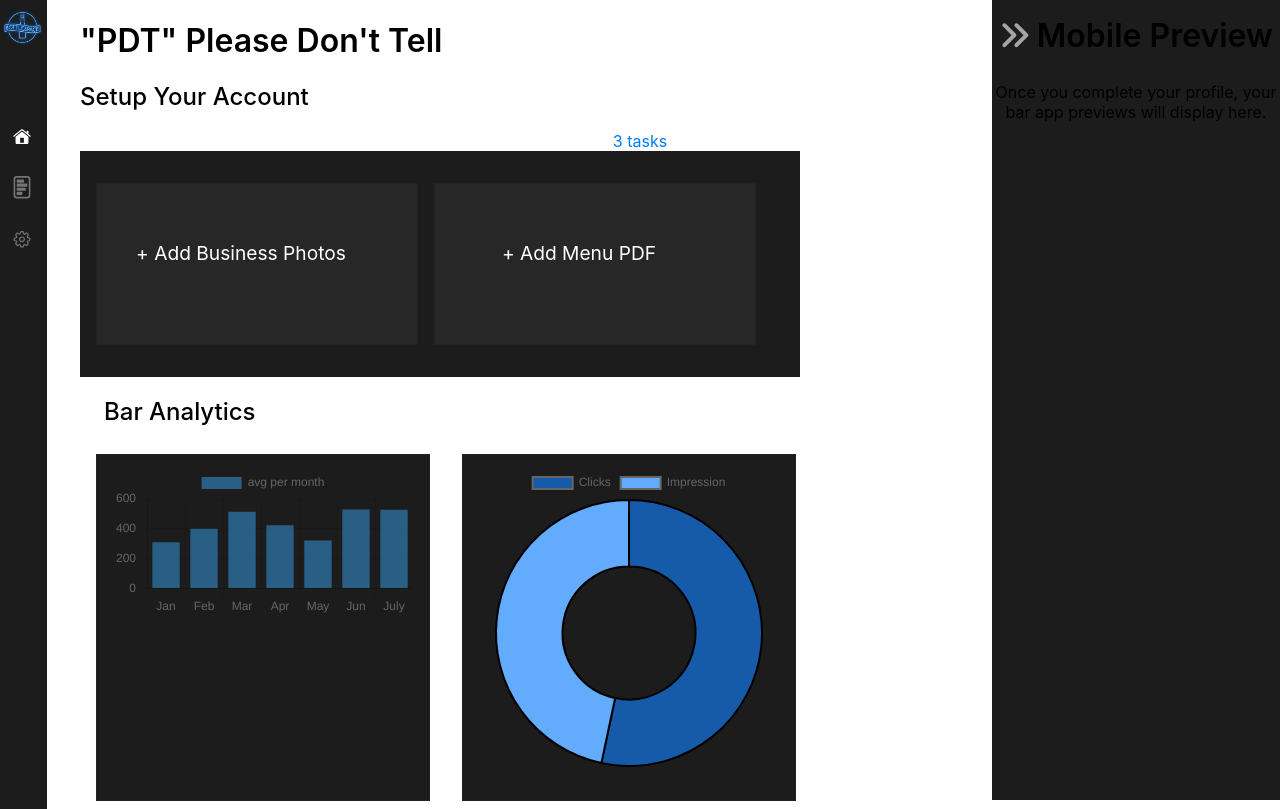
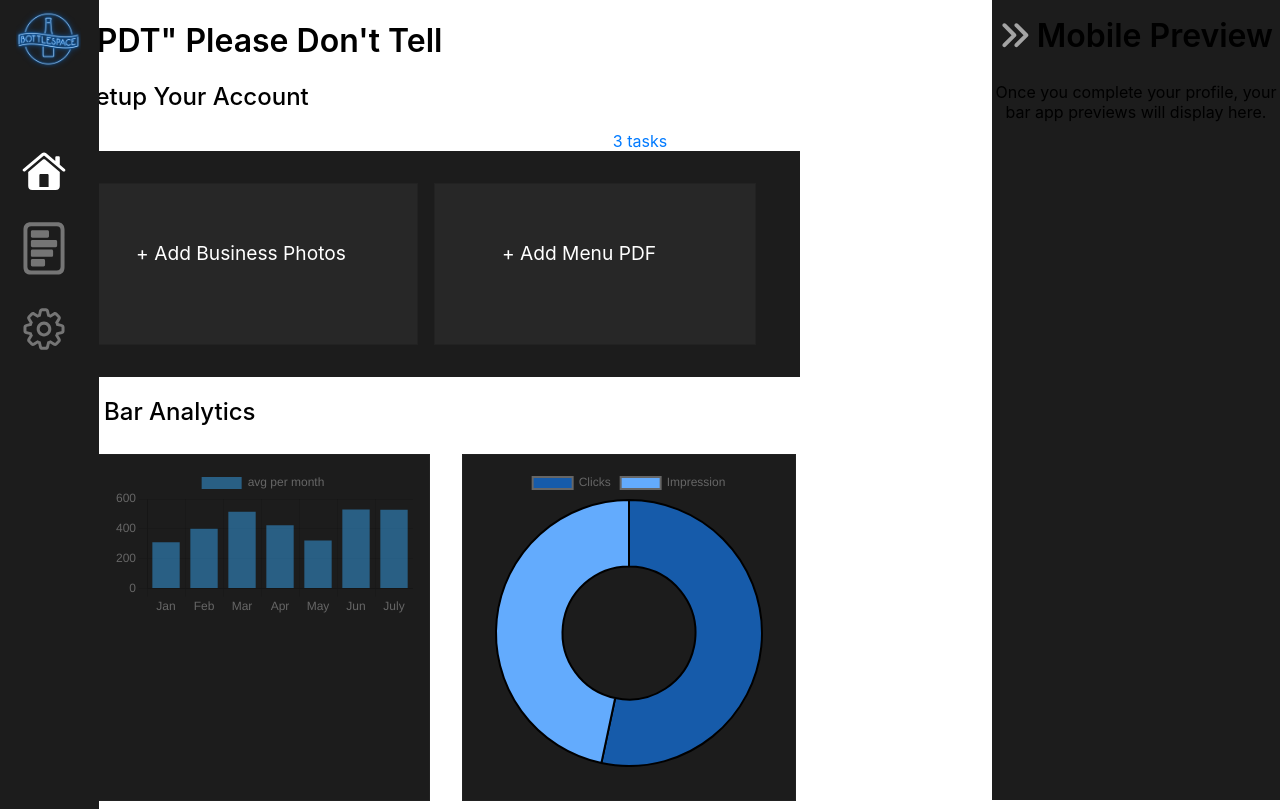
Before and after one commit to DiscoverPioneer/bottlespace-frontend, a React (Create React App) app: page /auth/home in a window 1280 px wide. Built offline with nearby package versions, Linux system fonts and the light colour scheme.

Commit message:
feat: bigger icons in left nav

```diff
--- a/src/Auth.css
+++ b/src/Auth.css
@@ -8,19 +8,19 @@
   font-size: calc(10px + 2vmin);
   color: white;
   z-index: 22;
-  width: 1.4em;
+  width: 3.4em;
   padding-top: 0.4em;
   padding-right: 0.4em;
   background-color: #1C1C1C;
 }
 .Auth .LeftNav .brand-logo {
-  width: 1.5em;
-  padding-left: 0.1em;
+  width: 2.5em;
+  padding-left: 0.6em;
   margin-top: 0px;
   padding-top: 0px;
 }
 .Auth .LeftNav img {
-  width: 0.7em;
+  width: 1.7em;
   padding-left: 0.5em;
   padding-right: 0.5em;
   padding-top: 1em;
```
